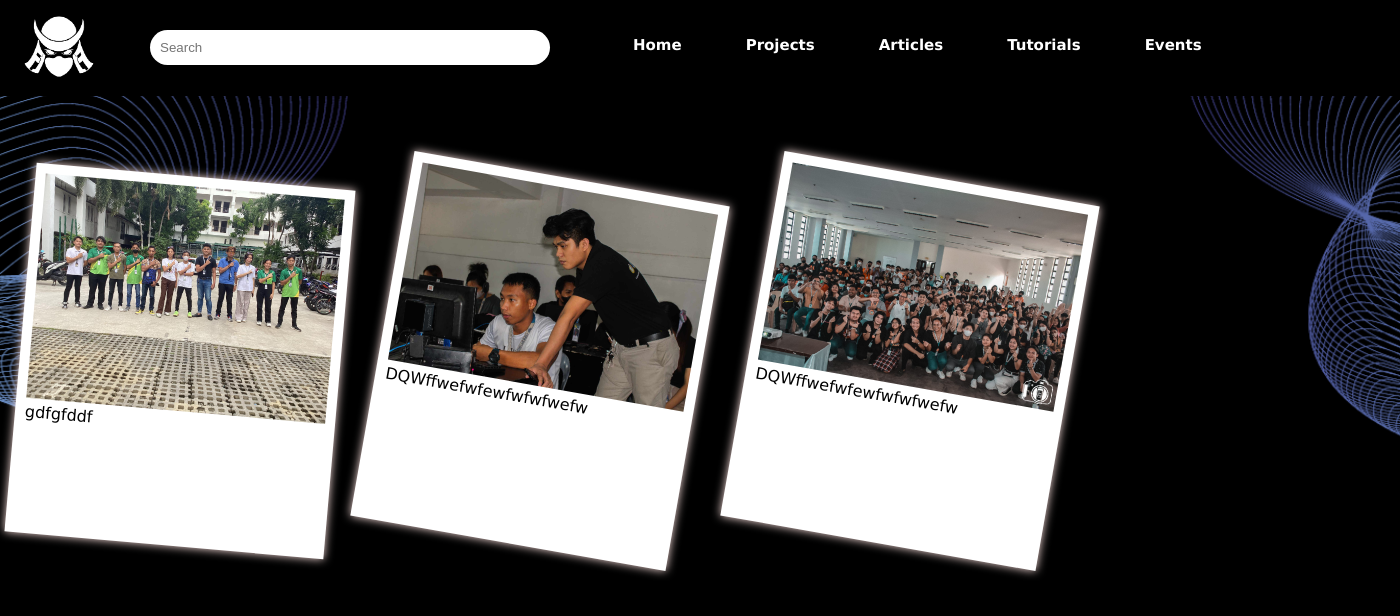
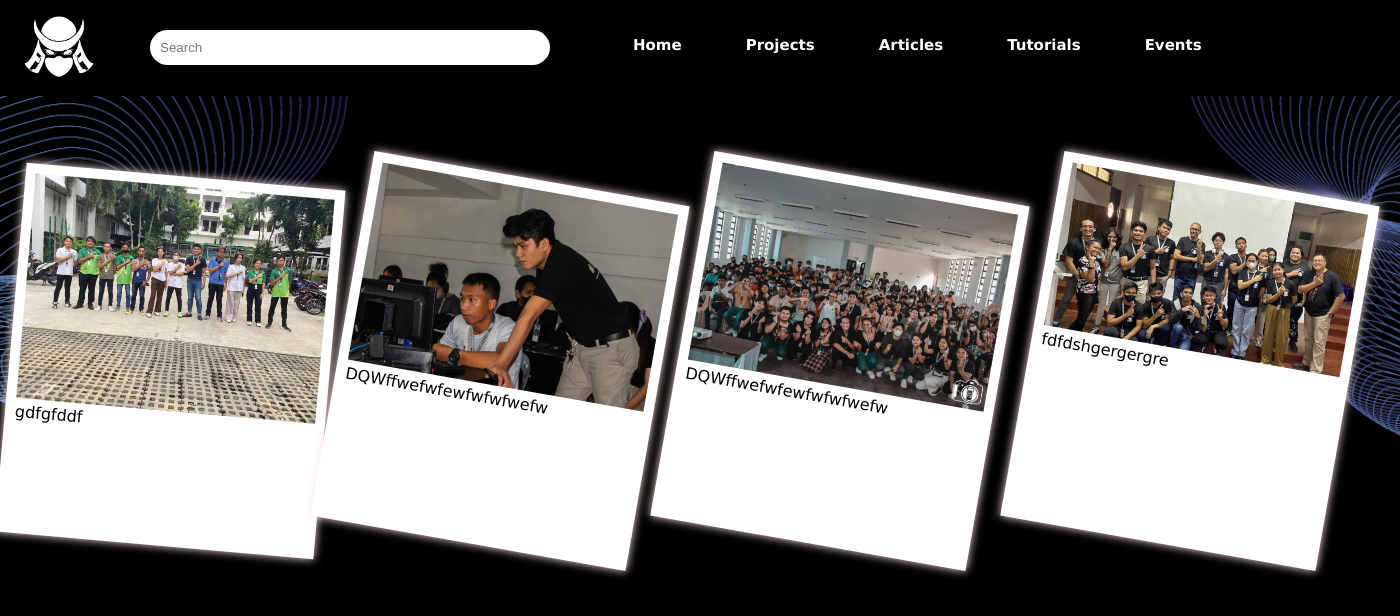
Before and after one commit to httpsaelfricEzekiel/Practice, a PHP site: page /articles.html in a window 1400 px wide. Shown: the top 616 px of the page. Run offline with PHP 8.4, Linux system fonts and the light colour scheme.

Commit message:
Add files via upload

```diff
--- a/F1 Website Project/articles.css
+++ b/F1 Website Project/articles.css
@@ -7,6 +7,7 @@ body {
     background-repeat: no-repeat;
     background-attachment: fixed;
     background-size: cover;
+    overflow: hidden;
 }
 .header-container {
     background-color: black;
@@ -71,7 +72,7 @@ body {
 .col1 {
     padding: 10px;
     position: absolute;
-    left: 20px;
+    left: 10px;
     background-color: white;
     border: none;
     box-shadow: 0 0 10px #ffe4e1;
@@ -94,7 +95,7 @@ body {
 .col2 {
     padding: 10px;
     position: absolute;
-    left: 380px;
+    left: 340px;
     background-color: white;
     border: none;
     box-shadow: 0 0 10px #ffe4e1;
@@ -117,7 +118,7 @@ body {
 .col3 {
     padding: 10px;
     position: absolute;
-    left: 750px;
+    left: 680px;
     background-color: white;
     border: none;
     box-shadow: 0 0 10px #ffe4e1;
@@ -137,6 +138,29 @@ body {
 .col3 span {
     font-family: Verdana, Geneva, Tahoma, sans-serif;
 }
+.col4 {
+    padding: 10px;
+    position: absolute;
+    left: 1030px;
+    background-color: white;
+    border: none;
+    box-shadow: 0 0 10px #ffe4e1;
+    -ms-transform: rotate(10deg);
+    -webkit-transform: rotate(10deg);
+    transform: rotate(10deg);
+    float: left;
+    width: 300px;
+    height: 350px;
+}
+.col4:hover{
+    transform: rotate(0deg);
+}
+.col4 #F4th {
+    width: 300px;
+}
+.col4 span {
+    font-family: Verdana, Geneva, Tahoma, sans-serif;
+}
 .row1::after{
     content: "";
     display: table;
--- a/F1 Website Project/articles.html
+++ b/F1 Website Project/articles.html
@@ -42,6 +42,10 @@
                     <img id="F3rd" src="img/F3rd.jpg" alt="Orientation in PH Hall">
                     <span>DQWffwefwfewfwfwfwefw</span>
                 </div>
+                <div class="col4">
+                    <img id="F4th" src="img/F4th.jpg" alt="Cyber Security Bulbs Seminar">
+                    <span>fdfdshgergergre</span>
+                </div>
             </div>
         </div>
     </body>
```
Also changed, not shown: F1 Website Project/img/F4th.jpg (added).
